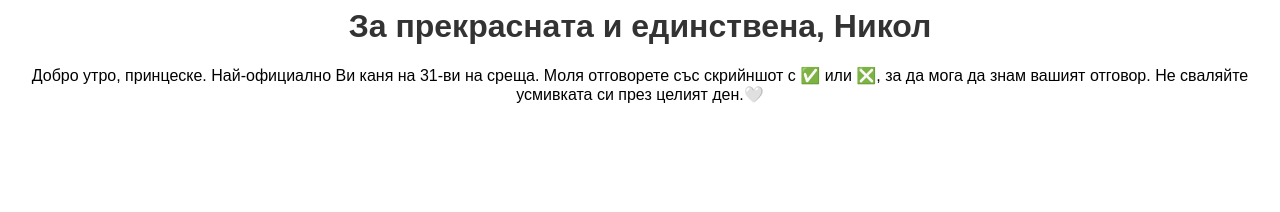
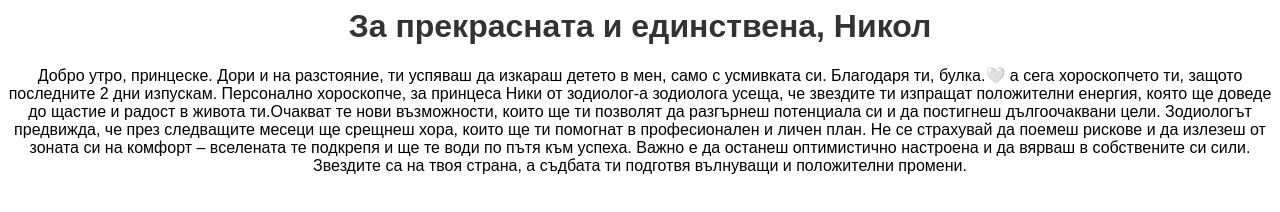
Before and after one commit to jekzicha/jekzicha.github.io, a plain HTML site: page AHAHHAHAHAHAHA.html in a window 1280 px wide. Drawn offline with Linux system fonts and the light colour scheme.

Commit message:
Update AHAHHAHAHAHAHA.html

```diff
--- a/AHAHHAHAHAHAHA.html
+++ b/AHAHHAHAHAHAHA.html
@@ -26,8 +26,13 @@
 <body>
   <h1>За прекрасната и единствена, Никол</h1>
 
- Добро утро, принцеске. Най-официално Ви каня на 31-ви на среща. Моля отговорете със скрийншот с ✅ или ❎, за да мога да знам вашият отговор. Не сваляйте усмивката си през целият ден.🤍
+ Добро утро, принцеске. Дори и на разстояние, ти успяваш да изкараш детето в мен, само с усмивката си. Благодаря ти, булка.🤍
 
+а сега хороскопчето ти, защото последните 2 дни изпускам.
+
+Персонално хороскопче, за принцеса Ники от зодиолог-а
+
+зодиолога усеща, че звездите ти изпращат положителни енергия, която ще доведе до щастие и радост в живота ти.Очакват те нови възможности, които ще ти позволят да разгърнеш потенциала си и да постигнеш дългоочаквани цели. Зодиологът предвижда, че през следващите месеци ще срещнеш хора, които ще ти помогнат в професионален и личен план. Не се страхувай да поемеш рискове и да излезеш от зоната си на комфорт – вселената те подкрепя и ще те води по пътя към успеха. Важно е да останеш оптимистично настроена и да вярваш в собствените си сили. Звездите са на твоя страна, а съдбата ти подготвя вълнуващи и положителни промени.
 
 
 
```
